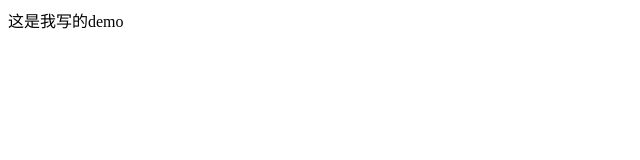
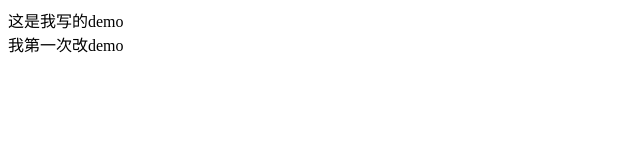
Before and after one commit to crazyunclezhang/myRepository, a plain HTML site: page index.html in a window 1280 px wide. Shown: the whole page, without its empty margins (0-640 px from the left). Drawn offline with Linux system fonts and the light colour scheme.

Commit message:
我第一次修改

```diff
--- a/index.html
+++ b/index.html
@@ -8,5 +8,6 @@
 </head>
 <body>
     <div>这是我写的demo</div>
+    <div>我第一次改demo</div>
 </body>
 </html>
```
